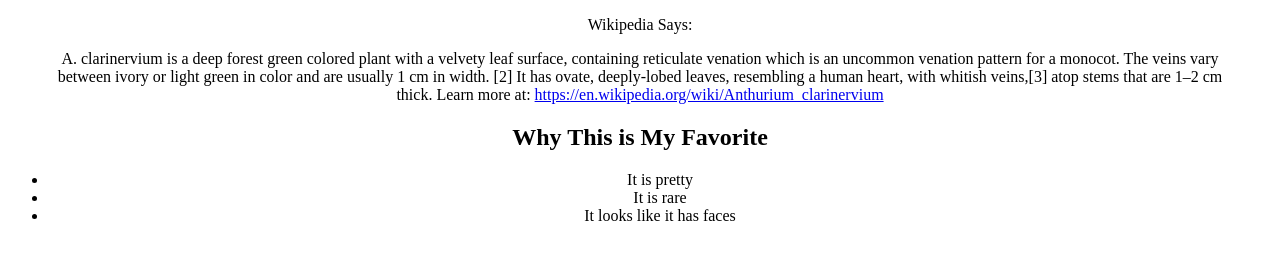
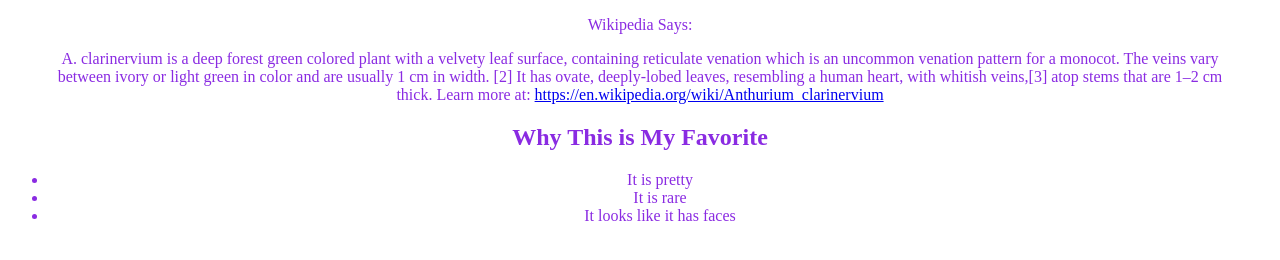
Before and after one commit to JJanuta/css_selectors_practice, a plain HTML site: page index.html in a window 1280 px wide. Drawn offline with Linux system fonts and the light colour scheme.

Commit message:
added type selector

```diff
--- a/css/styles.css
+++ b/css/styles.css
@@ -2,3 +2,8 @@
 *{
 text-align: center
 }
+
+/*Type Selector*/
+body{
+    color: blueviolet;
+}
```
